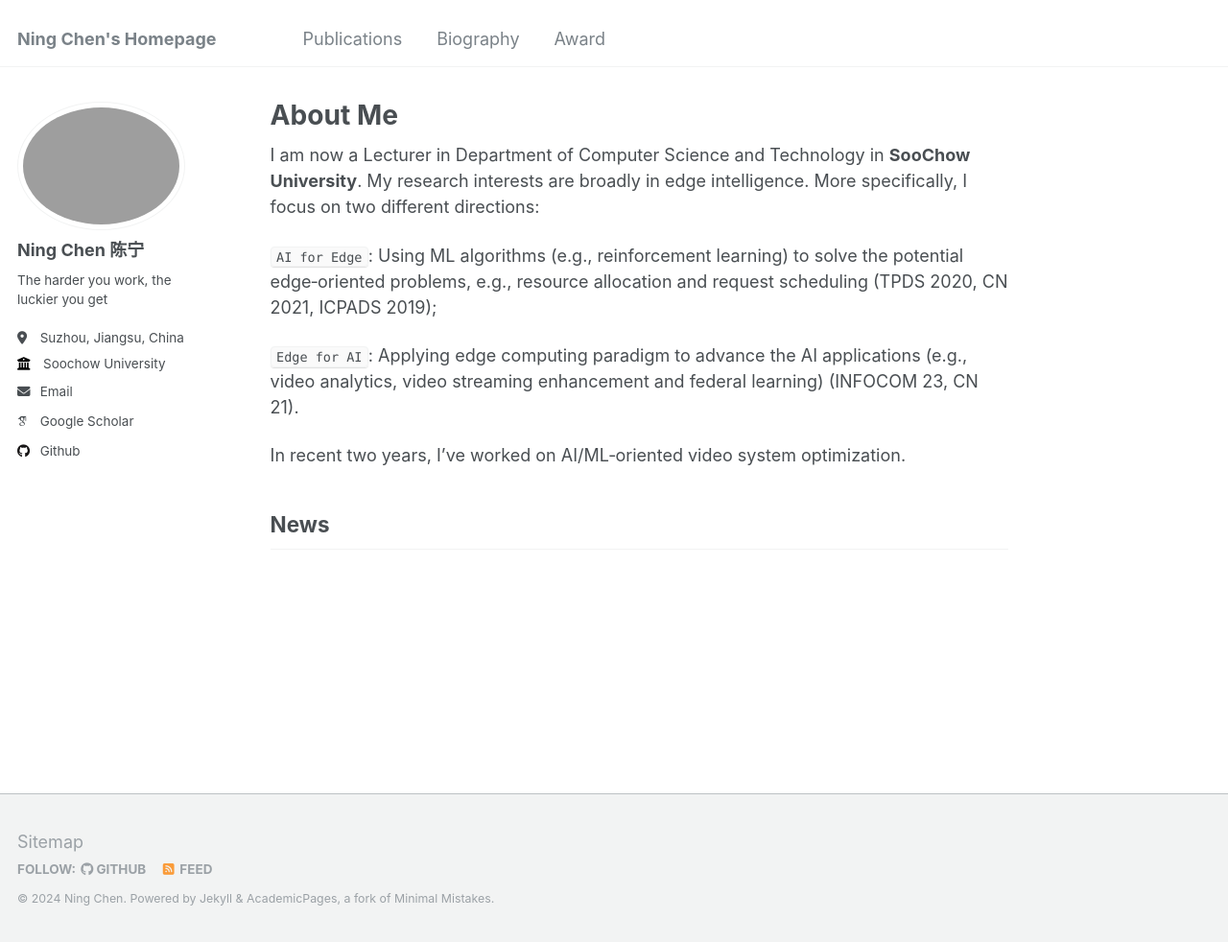
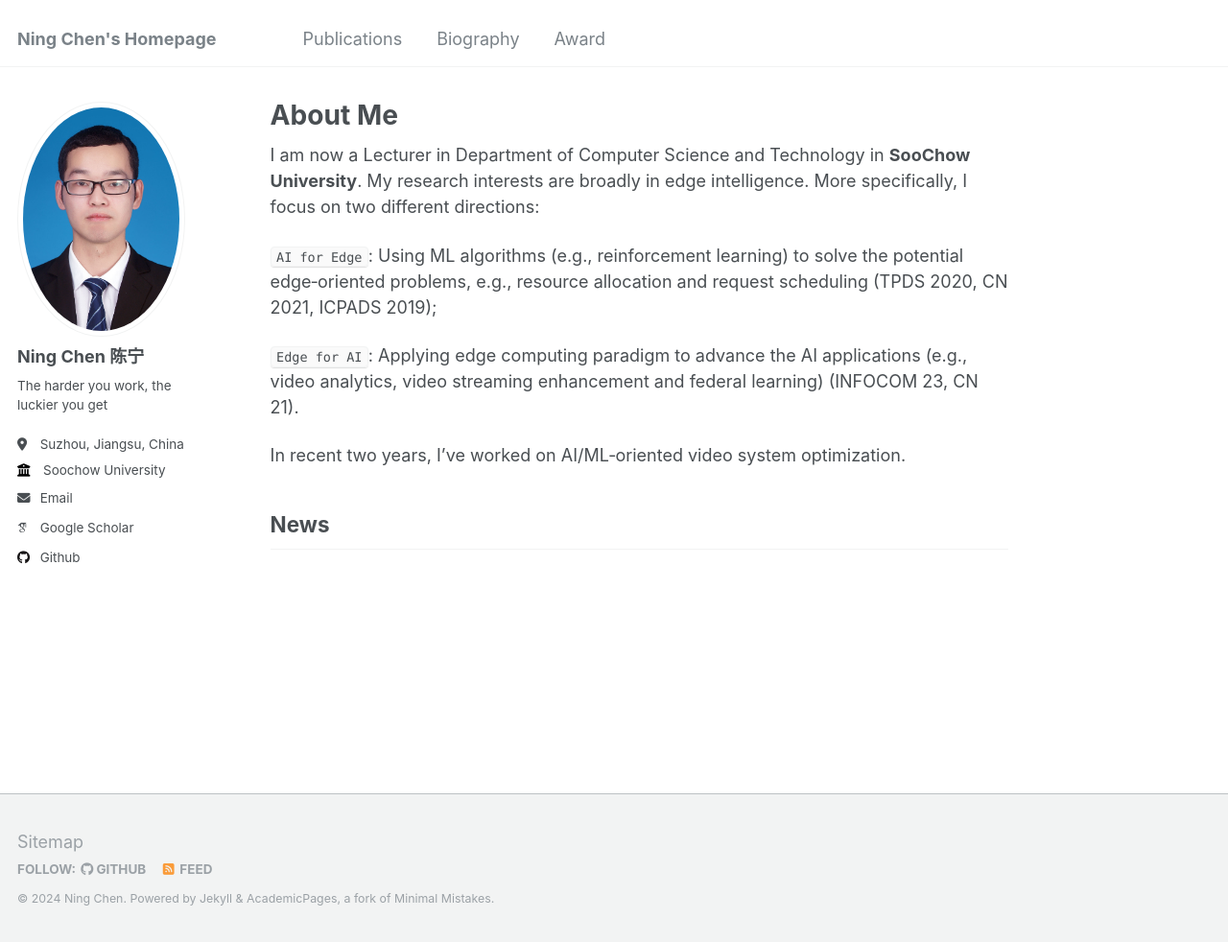
Before and after one commit to nju-cn/nju-cn.github.io, a Jekyll site: the page built from _pages/about.md, in a window 1280 px wide and 982 px high. Shown: the whole window at 96% size. Built offline with Jekyll 4.4.1, drawn with Linux system fonts in a browser that asks for light colours; some web fonts are replaced.

Commit message:
Merge remote-tracking branch 'origin/master'

```diff
--- a/_config.yml
+++ b/_config.yml
@@ -21,7 +21,7 @@
 #               Additional customization can be done by editing /_includes/author-profile.html
 author:
   # Biographic information
-  avatar           : "cn.jpg"
+  avatar           : "cn1.jpg"
   name             : "Ning Chen 陈宁"
   pronouns         : # example: "she/her"
   bio              : "The harder you work, the luckier you get"
```
Also changed, not shown: images/cn1.jpg (added), 1 other file.
